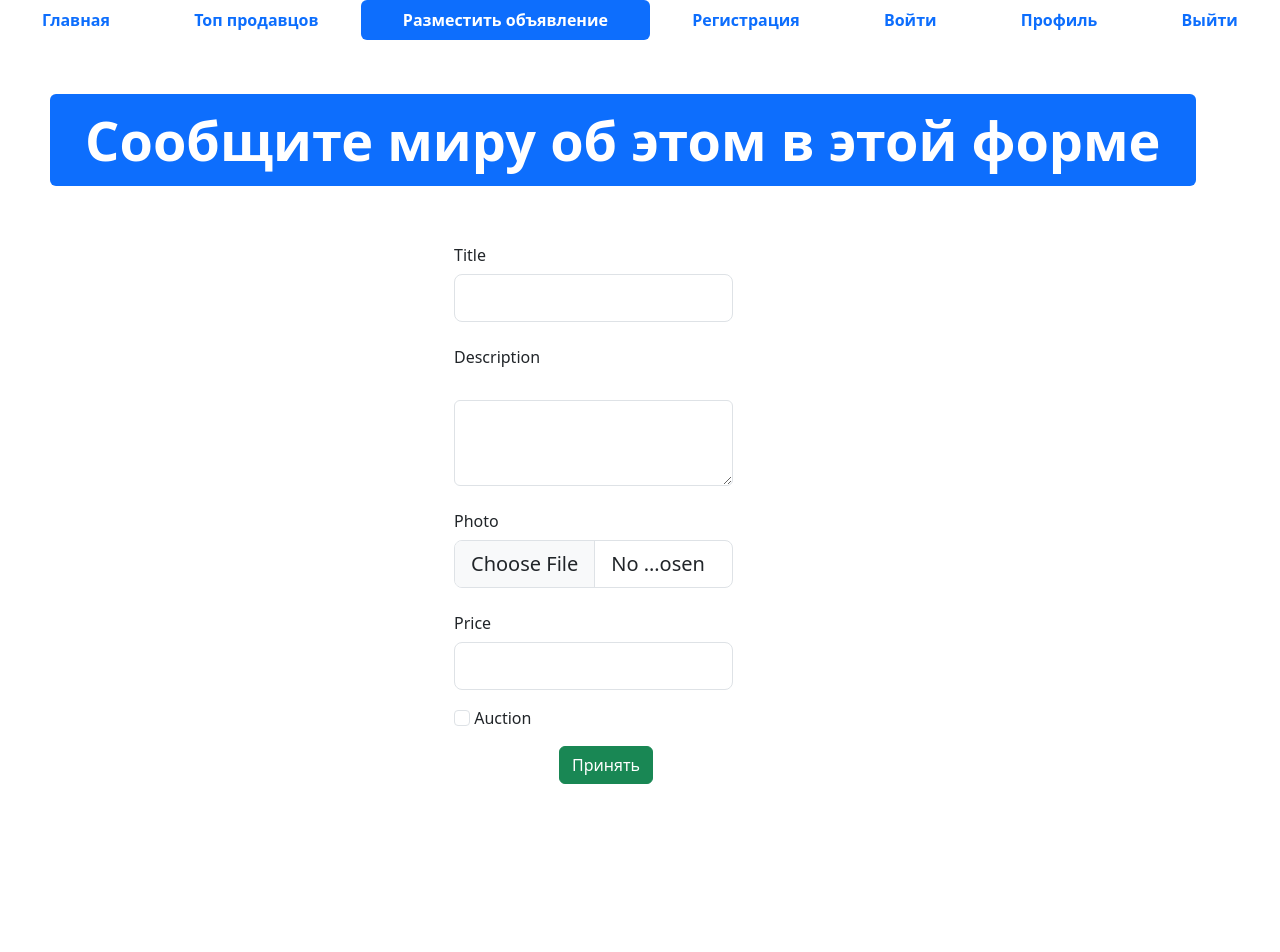
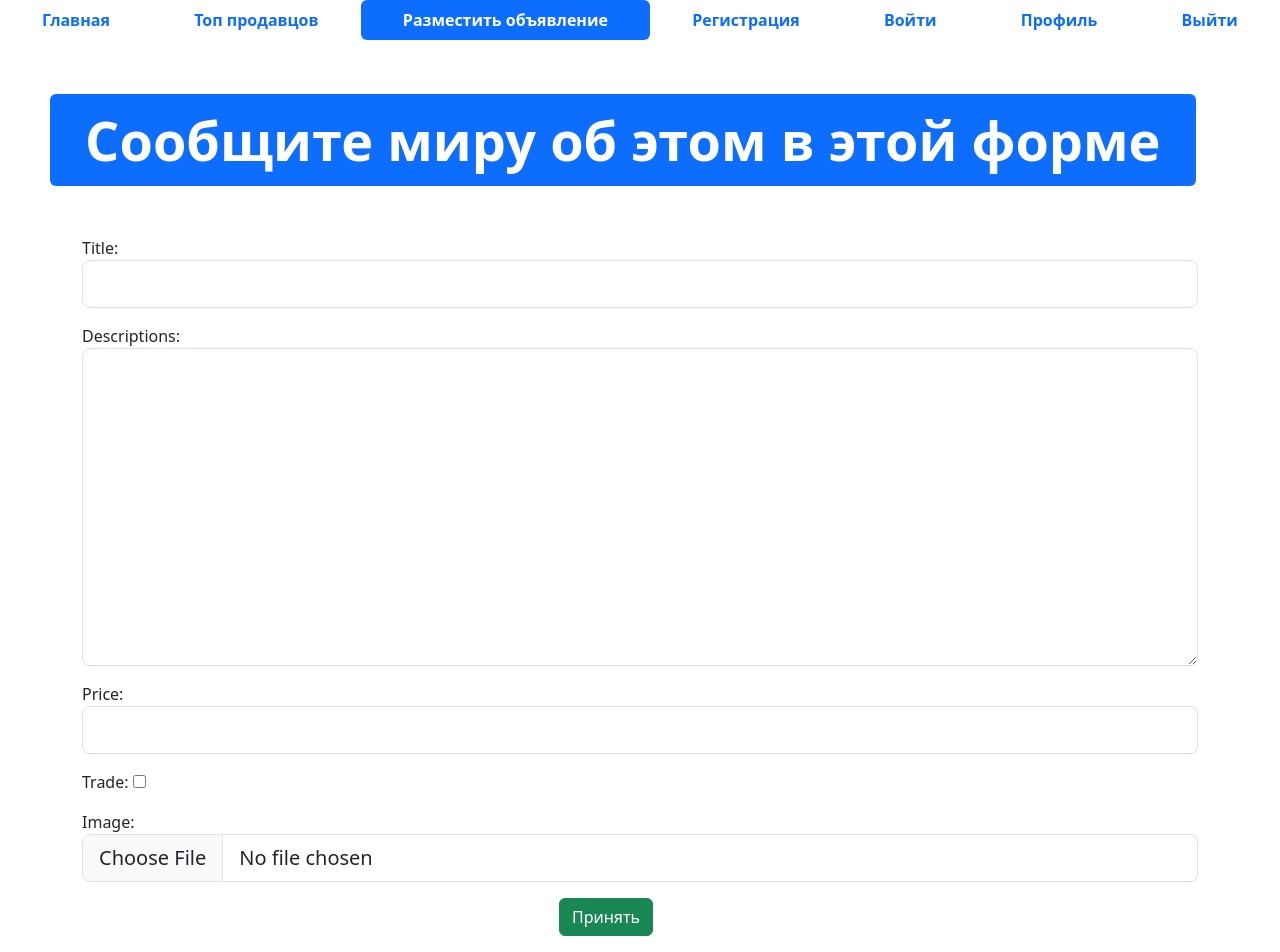
Before and after one commit to M1nell/ForHomework, a Django app: page /fp/advertisement-post in a window 1280 px wide. Before the commit the page ends 784 px from the top, so only its background shows below. Run offline with Django 4.2, Linux system fonts and the light colour scheme; some libraries are stand-ins or nearby versions.

Commit message:
Homework_9.2

```diff
--- /dev/null
+++ b/advertisements/app_advertisements/forms.py
@@ -0,0 +1,8 @@
+from django import forms
+
+class AdvertisementForm(forms.Form):
+    title = forms.CharField(max_length=120, widget=forms.TextInput(attrs = {"class":"form-control form-control-lg"}))
+    descriptions = forms.CharField(widget=forms.Textarea(attrs = {"class":"form-control form-control-lg"}))
+    price = forms.DecimalField(widget=forms.NumberInput(attrs = {"class":"form-control form-control-lg"}))
+    trade = forms.BooleanField(required=False)
+    image = forms.ImageField(widget=forms.FileInput(attrs = {"class":"form-control form-control-lg"}))
--- a/advertisements/app_advertisements/views.py
+++ b/advertisements/app_advertisements/views.py
@@ -1,6 +1,8 @@
-from django.shortcuts import render
+from django.shortcuts import render, redirect
 from django.http import HttpResponse
 from .models import advertisement
+from .forms import AdvertisementForm
+from django.urls import reverse
 
 def index(request):
     advertisements = advertisement.objects.all()
@@ -11,7 +13,18 @@ def top(request):
     return render(request,'top-sellers.html')
 
 def advertisement_post(request):
-    return render(request,'advertisement-post.html')
+    if request.method == "POST":
+        form =AdvertisementForm(request.POST, request.FILES)
+        if form.is_valid():
+            advertisements = advertisement(**form.cleaned_data)
+            advertisements.User = request.user
+            advertisements.save()
+            url = reverse('/')
+            return redirect(url)
+    else:
+        form = AdvertisementForm()
+    context = {'form': form}
+    return render(request, 'advertisement-post.html', context=context)
 
 def login(request):
     return render(request,'login.html')
--- a/advertisements/templates/advertisement-post.html
+++ b/advertisements/templates/advertisement-post.html
@@ -17,7 +17,7 @@
 
   <ul class="nav nav-pills sticky-top bg-white nav-fill">
     <li class="nav-item">
-      <a class="nav-link" href="index.html">
+      <a class="nav-link" href="{% url '/'%}">
         <span style="font-weight: bold;">Главная</span>
       </a>
     </li>
@@ -59,48 +59,9 @@
     </div>
   </div>
   <div class="container">
-    <form method="post">
-      <div class="row mb-3">
-        <div class="col">
-          <label class="col-sm-4 col-form-label offset-4">Title</label>
-          <div class="col-sm-4 offset-4 w-25">
-            <input type="text" class="form-control form-control-lg">
-          </div>
-        </div>
-      </div>
-      <div class="row mb-3">
-        <div class="col">
-          <label class="col-sm-4 col-form-label offset-4">Description</label>
-          <div class="col-sm-4 offset-4 w-25">
-              <label for="" class="form-label"></label>
-              <textarea class="form-control" name="" id="" rows="3"></textarea>
-          </div>
-        </div>
-      </div>
-      <div class="row mb-3">
-        <div class="col">
-          <label class="col-sm-4 col-form-label offset-4">Photo</label>
-          <div class="col-sm-4 offset-4 w-25">
-            <input type="file" class="form-control form-control-lg">
-          </div>
-        </div>
-      </div>
-      <div class="row mb-3">
-        <div class="col">
-          <label class="col-sm-4 col-form-label offset-4">Price</label>
-          <div class="col-sm-4 offset-4 w-25">
-            <input type="text" class="form-control form-control-lg">
-          </div>
-        </div>
-      </div>
-      <div class="row mb-3">
-        <div class="col">
-          <div class="offset-4 w-25">
-            <input type="checkbox" class="form-check-input">
-            <label class="form-check-label">Auction</label>
-          </div>
-        </div>
-      </div>
+    <form method="post" enctype="multipart/form-data">
+      {% csrf_token %}
+      {{ form.as_p }}
       <div class="row mb-3 offset-sm-5">
         <div class="col">
           <button type="submit" class="btn btn-success">Принять</button>
```
Also changed, not shown: advertisements/app_advertisements/models.py (+9 -4 lines), advertisements/db.sqlite3, advertisements/media/advertisements/Ps_5.jpeg (added), advertisements/media/advertisements/wallpapersden.com_dark-minimal-mountains-at-night_3840x2160.jpg (added).
